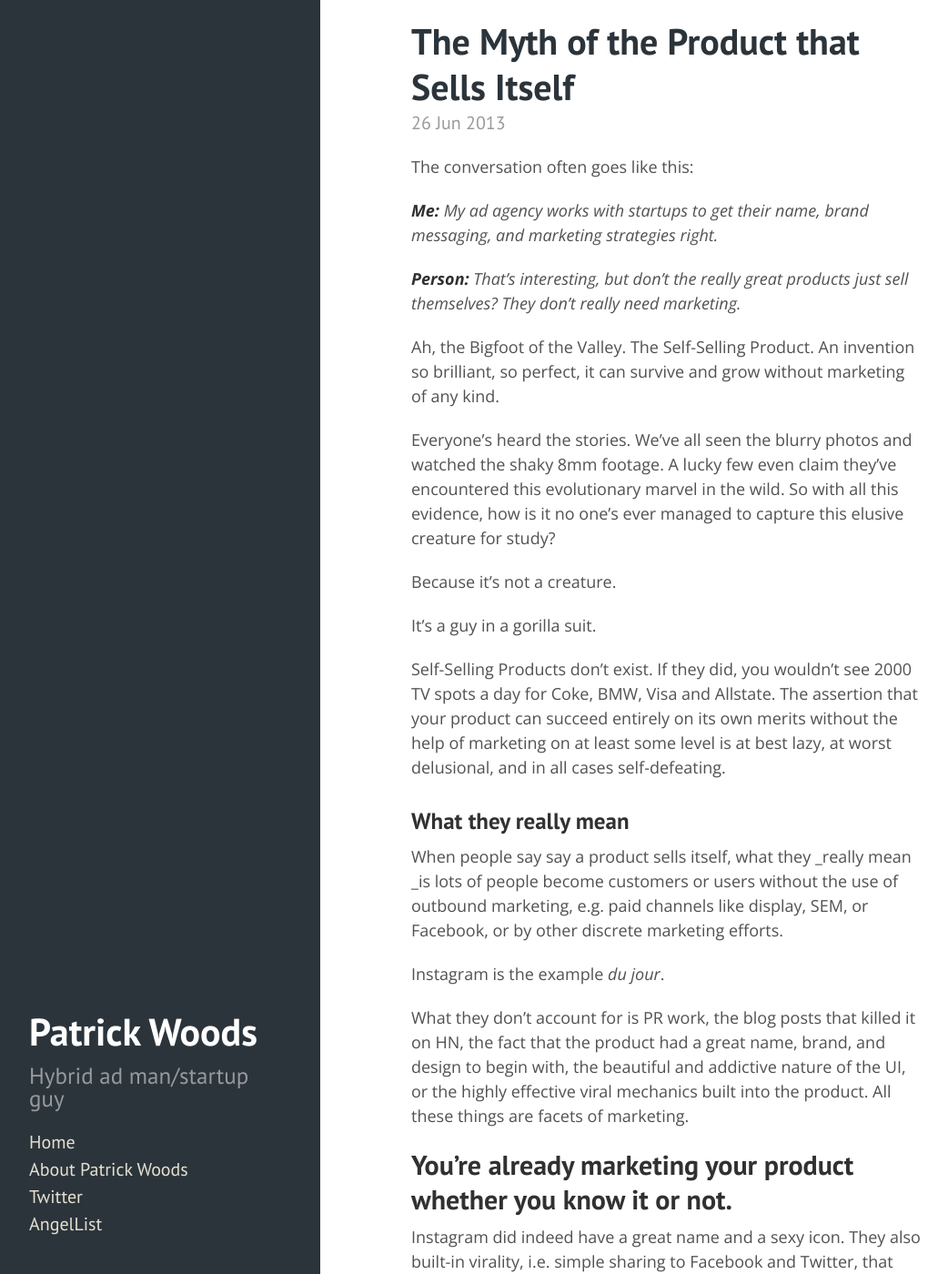
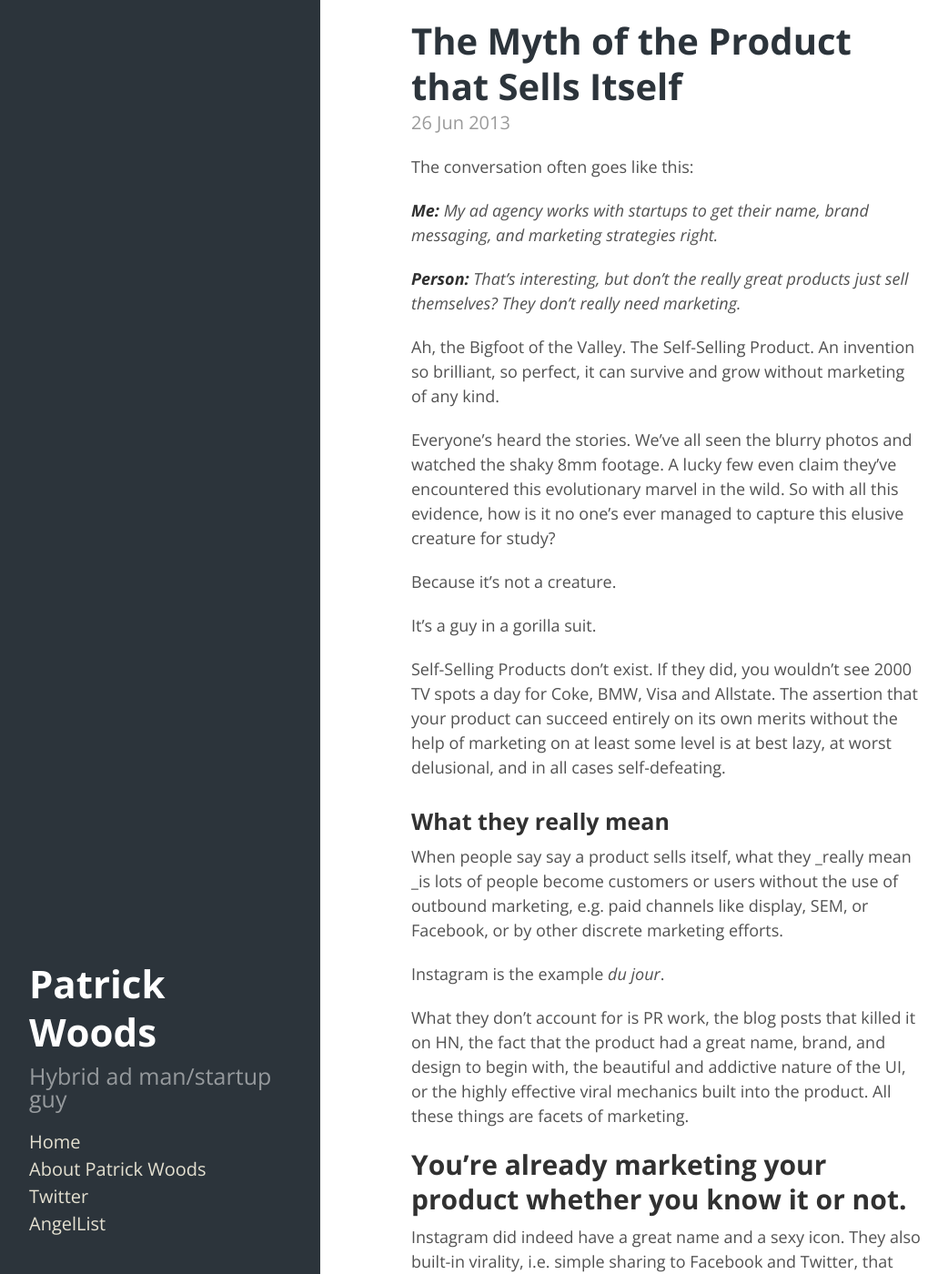
Before and after one commit to patrickjwoods/blog, a Jekyll site: the page built from index.html, in a window 1280 px wide and 1400 px high. Shown: the whole window at 91% size, without its empty margins (8-1050 px from the left). Built offline with Jekyll 4.4.1, drawn with Linux system fonts in a browser that asks for light colours; Markdown is read by kramdown in place of the engine named in the settings; the list of posts is cut into pages by our own code.

Commit message:
revising css

```diff
--- a/public/css/hyde.css
+++ b/public/css/hyde.css
@@ -32,7 +32,7 @@
  */
 
 html {
-  font-family: "PT Sans", Helvetica, Arial, sans-serif;
+  font-family: "Open Sans", Helvetica, Arial, sans-serif;
 }
 @media (min-width: 48rem) {
   html {
--- a/public/css/poole.css
+++ b/public/css/poole.css
@@ -369,7 +369,7 @@
   overflow: hidden; /* clearfix */
   margin-left: -1rem;
   margin-right: -1rem;
-  font-family: "PT Sans", Helvetica, Arial, sans-serif;
+  font-family: "Open Sans", Helvetica, Arial, sans-serif;
   color: #ccc;
   text-align: center;
 }
```
